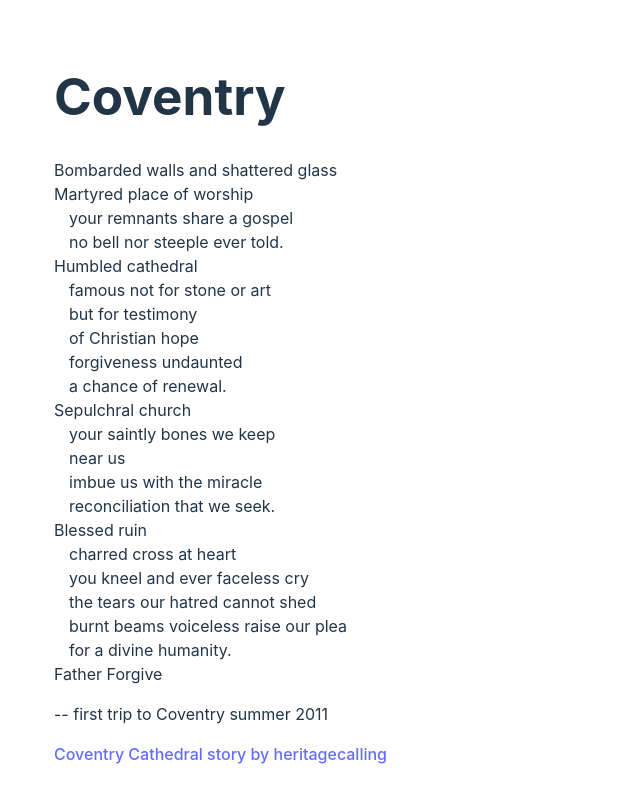
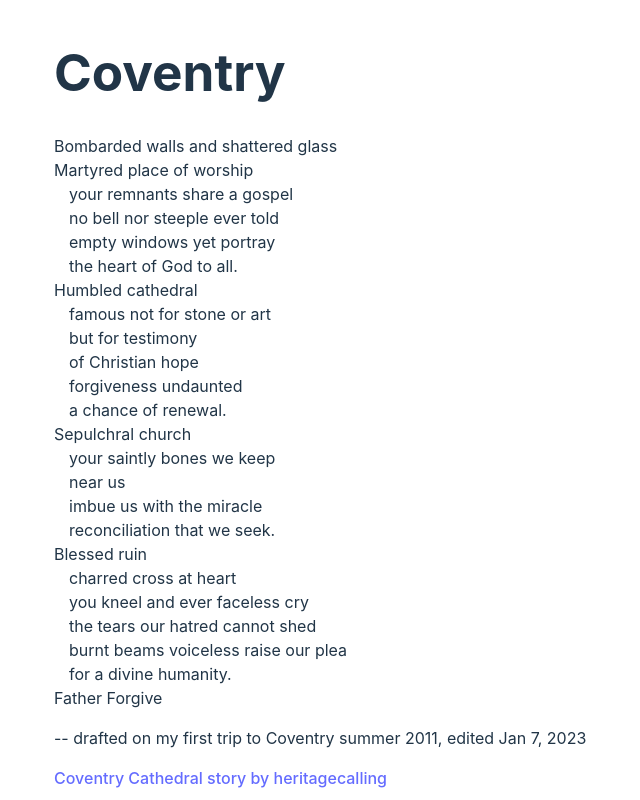
Before and after one commit to berkeleycole/writing-blog, a React (Vite) app: page /poems/coventry in a window 1280 px wide. Shown: the whole page, without its empty margins (146-786 px from the left). Built offline with nearby package versions, Linux system fonts and the light colour scheme.

Commit message:
last edit I promise

```diff
--- a/src/pages/poetry/Coventry.tsx
+++ b/src/pages/poetry/Coventry.tsx
@@ -9,7 +9,9 @@ const Coventry = (): ReactElement => {
         Bombarded walls and shattered glass<br />
         Martyred place of worship<br />
         <span style={{marginLeft: '15px'}}></span>your remnants share a gospel<br />
-        <span style={{marginLeft: '15px'}}></span>no bell nor steeple ever told.<br />
+        <span style={{marginLeft: '15px'}}></span>no bell nor steeple ever told<br />
+        <span style={{marginLeft: '15px'}}></span>empty windows yet portray<br />
+        <span style={{marginLeft: '15px'}}></span>the heart of God to all.<br />
         Humbled cathedral<br />
         <span style={{marginLeft: '15px'}}></span>famous not for stone or art<br />
         <span style={{marginLeft: '15px'}}></span>but for testimony<br />
@@ -30,7 +32,7 @@ const Coventry = (): ReactElement => {
         Father Forgive<br />
       </div>
 
-      <p>-- first trip to Coventry summer 2011</p>
+      <p>-- drafted on my first trip to Coventry summer 2011, edited Jan 7, 2023</p>
       <a href="https://heritagecalling.com/2019/08/14/the-destruction-and-rebirth-of-coventry-cathedral/">
         Coventry Cathedral story by heritagecalling
       </a>
```
